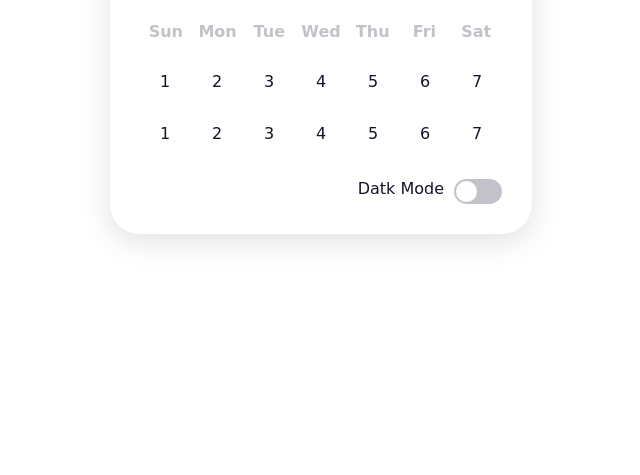
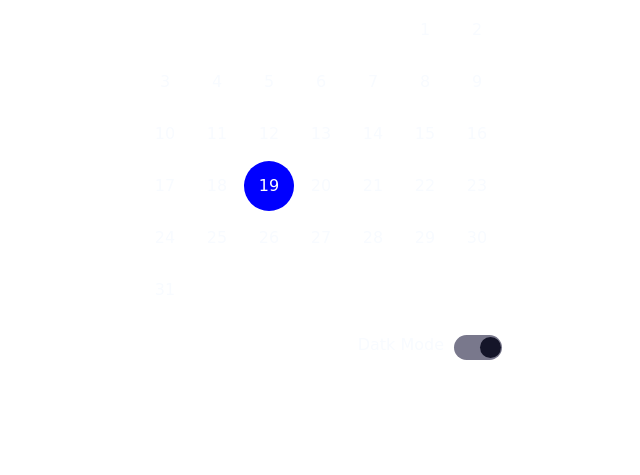
Before and after one commit to Oxidante/Calendar, a plain HTML site: page index.html in a window 1280 px wide. Shown: the part 325-800 px from the top of the page, without its empty margins (319-959 px from the left). Drawn offline with Linux system fonts and the light colour scheme.

Commit message:
Add files via upload

```diff
--- a/index.html
+++ b/index.html
@@ -9,13 +9,11 @@
 	<title>Calendar</title>
 </head>
 
-<body class="light">
+<body class="dark">
 
 	<div class="calendar">
 		<div class="calendar-header">
-			<span class="month-picker" id="month-picker">
-				February
-			</span>
+			<span class="month-picker" id="month-picker">February</span>
 			<div class="year-picker">
 				<span class="year-change" id="prev-year">
 					<pre><</pre>
--- a/script.js
+++ b/script.js
@@ -3,3 +3,57 @@ document.querySelector('.dark-mode-switch').onclick = () => {
 	document.querySelector('body').classList.toggle('dark')
 	document.querySelector('body').classList.toggle('light')
 }
+
+// CHECK LEAP YEAR
+isLeapYear = (year) => {
+	return (year % 4 === 0 && year % 100 !== 0 && year % 400 !== 0) || (year % 100 === 0 && year % 400 === 0)
+}
+
+getFebDays = (year) => {
+	return isLeapYear(year) ? 29 : 28
+}
+
+let calendar = document.querySelector('.calendar')
+
+const month_names = ['January', 'February', 'March', 'April', 'May', 'June', 'July', 'August', 'September', 'October', 'November', 'December']
+
+let month_picker = document.querySelector('#month-picker')
+// GENERATE CALENDAR
+
+generateCalendar = (month, year) => {
+	let calendar_days = document.querySelector('.calendar-days')
+	calendar_days.innerHTML - ''
+	let calendar_header_year = document.querySelector('#year')
+
+	let days_of_month = [31, getFebDays(year), 31, 30, 31, 30, 31, 31, 30, 31, 30, 31]
+
+	let currDate = new Date()
+
+	month_picker.innerHTML = month_names[month]
+	calendar_header_year.innerHTML = year
+
+	let first_day = new Date(month, year, 1)
+
+	for (let i = 0; i <= days_of_month[month] + first_day.getDay() - 1; i++) {
+		let day = document.createElement('div')
+		if (i >= first_day.getDay()) {
+			day.classList.add('calendar-day-hover')
+			day.innerHTML = i - first_day.getDay() + 1
+			day.innerHTML += `<span></span>
+									<span></span>
+									<span></span>
+									<span></span>`
+			if (i - first_day.getDay() + 1 === currDate.getDate() && year === currDate.getFullYear() && month === currDate.getMonth()) {
+				day.classList.add('curr-date')
+			}
+		}
+		calendar_days.appendChild(day)
+	}
+}
+
+let currDate = new Date()
+
+let curr_month = { value: currDate.getMonth() }
+let curr_year = { value: currDate.getFullYear() }
+
+generateCalendar(curr_month.value, curr_year.value)
--- a/style.css
+++ b/style.css
@@ -9,7 +9,7 @@
 	--light-main: #fdfdfd;
 	--light-second: #c3c2c8;
 	--light-hover: #edf0f5;
-	--light-text: #151326;
+	--light-text: #151426;
 
 	--blue: #0000ff;
 	--white: #fff;
@@ -78,10 +78,10 @@ html,body {
 }
 
 .calendar-week-day {
+	height: 50px;
 	display: grid;
 	grid-template-columns: repeat(7, 1fr);
 	font-weight: 600;
-	height: 50px;
 }
 
 .calendar-week-day div {
@@ -240,3 +240,12 @@ html,body {
 .calendar-days div:hover span:nth-child(4){
 	transition-delay: 0.6s;
 }
+
+.calendar-days div.curr-date {
+	background-color: var(--blue);
+	color: var(--white);
+	border-radius: 50%;
+}
+.calendar-days div.curr-date span {
+	display: none;
+}
```
